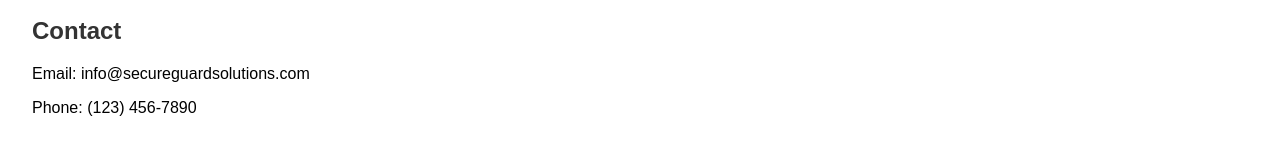
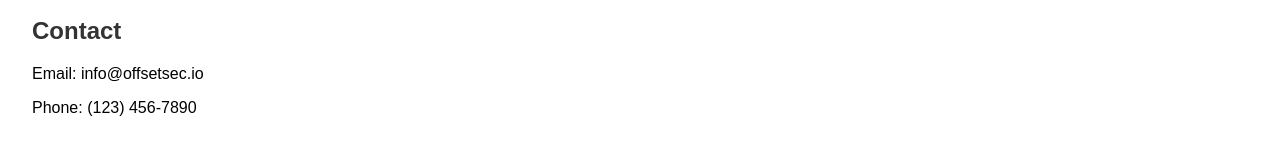
Before and after one commit to r3d-sparr0w/r3d-sparr0w.github.io, a plain HTML site: page index.html in a window 1280 px wide. Shown: the part 512-667 px from the top of the page. Drawn offline with Linux system fonts and the light colour scheme.

Commit message:
Update index.html

```diff
--- a/index.html
+++ b/index.html
@@ -42,7 +42,7 @@
 
         <section id="contact">
             <h2>Contact</h2>
-            <p>Email: info@secureguardsolutions.com</p>
+            <p>Email: info@offsetsec.io</p>
             <p>Phone: (123) 456-7890</p>
         </section>
     </main>
```
